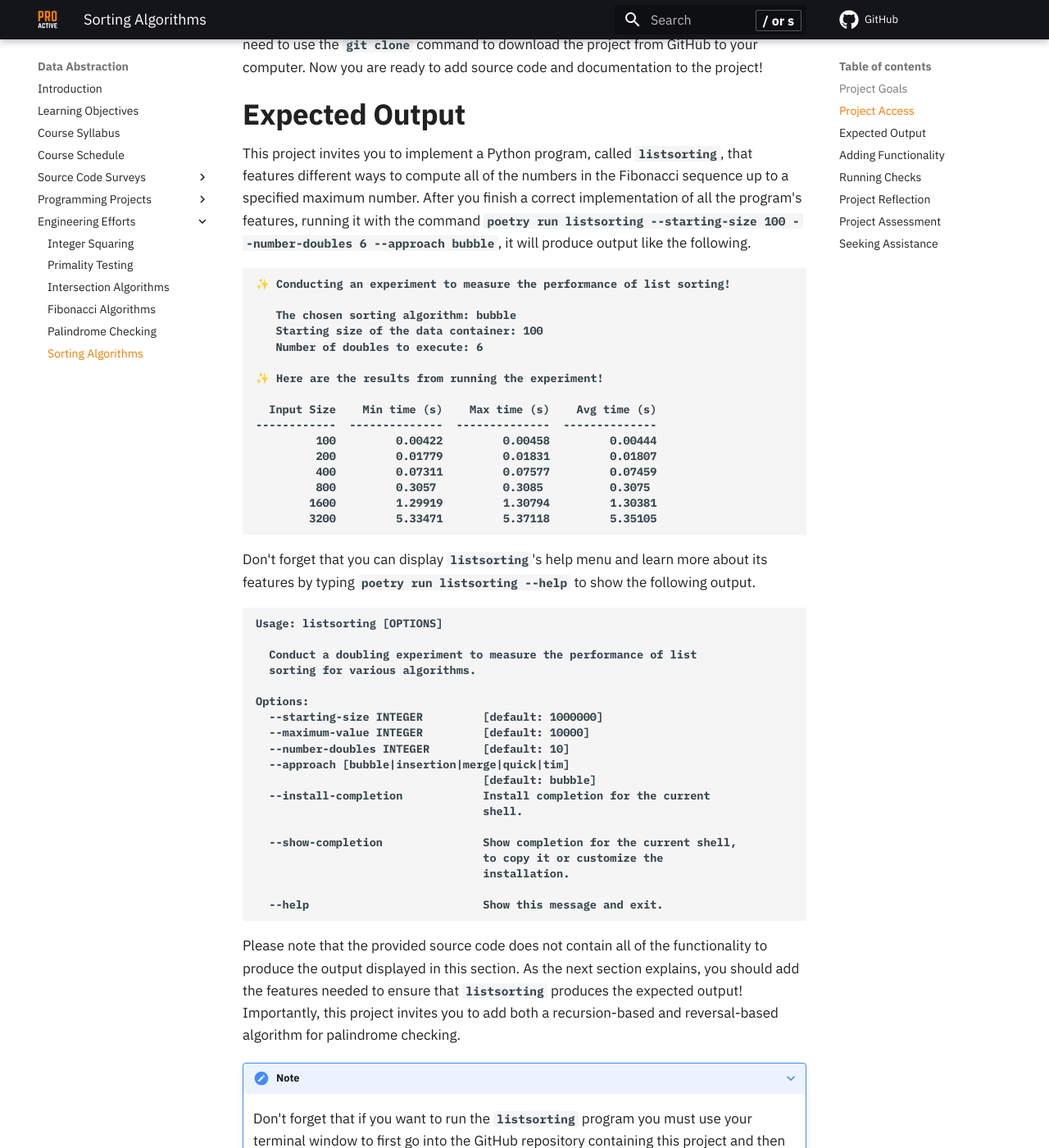
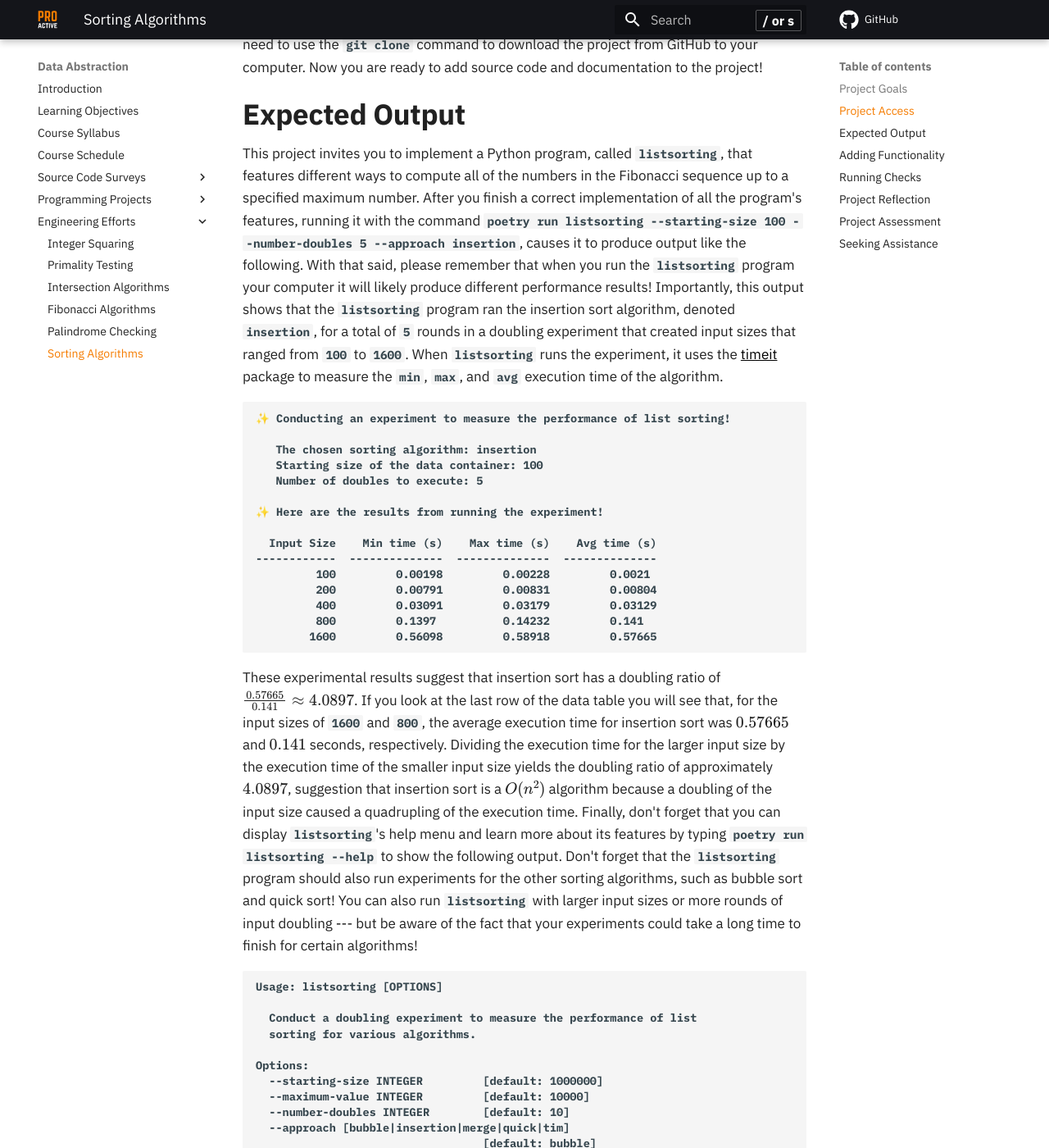
Before and after one commit to ProactiveProgrammers/www.proactiveprogrammers.com, an MkDocs documentation site: the page built from docs/data-abstraction/engineering-efforts/sorting-algorithms.md, in a window 1280 px wide and 1400 px high, scrolled down 834 px. Shown: the whole window at 82% size. Built offline with MkDocs 1.6.1 and Material for MkDocs 9.7.7, drawn with Linux system fonts in a browser that asks for light colours; comment, search, counter and statistics services are not loaded.

Commit message:
feat: Add output description content for the sorting-algorithms project.

````diff
--- a/docs/data-abstraction/engineering-efforts/sorting-algorithms.md
+++ b/docs/data-abstraction/engineering-efforts/sorting-algorithms.md
@@ -40,31 +40,49 @@ This project invites you to implement a Python program, called `listsorting`,
 that features different ways to compute all of the numbers in the Fibonacci
 sequence up to a specified maximum number. After you finish a correct
 implementation of all the program's features, running it with the command
-`poetry run listsorting --starting-size 100 --number-doubles 6 --approach
-bubble`, it will produce output like the following.
+`poetry run listsorting --starting-size 100 --number-doubles 5 --approach
+insertion`, causes it to produce output like the following. With that said,
+please remember that when you run the `listsorting` program your computer it
+will likely produce different performance results! Importantly, this output
+shows that the `listsorting` program ran the insertion sort algorithm, denoted
+`insertion`, for a total of `5` rounds in a doubling experiment that created
+input sizes that ranged from `100` to `1600`. When `listsorting` runs the
+experiment, it uses the [timeit](https://docs.python.org/3/library/timeit.html)
+package to measure the `min`, `max`, and `avg` execution time of the algorithm.
 
 ```
 ✨ Conducting an experiment to measure the performance of list sorting!
 
-   The chosen sorting algorithm: bubble
+   The chosen sorting algorithm: insertion
    Starting size of the data container: 100
-   Number of doubles to execute: 6
+   Number of doubles to execute: 5
 
 ✨ Here are the results from running the experiment!
 
   Input Size    Min time (s)    Max time (s)    Avg time (s)
 ------------  --------------  --------------  --------------
-         100         0.00422         0.00458         0.00444
-         200         0.01779         0.01831         0.01807
-         400         0.07311         0.07577         0.07459
-         800         0.3057          0.3085          0.3075
-        1600         1.29919         1.30794         1.30381
-        3200         5.33471         5.37118         5.35105
+         100         0.00198         0.00228         0.0021
+         200         0.00791         0.00831         0.00804
+         400         0.03091         0.03179         0.03129
+         800         0.1397          0.14232         0.141
+        1600         0.56098         0.58918         0.57665
 ```
 
-Don't forget that you can display `listsorting`'s help menu and learn more
-about its features by typing `poetry run listsorting --help` to show the
-following output.
+These experimental results suggest that insertion sort has a doubling ratio of
+$\frac{0.57665}{0.141} \approx 4.0897$. If you look at the last row of the data
+table you will see that, for the input sizes of `1600` and `800`, the average
+execution time for insertion sort was $0.57665$ and $0.141$ seconds,
+respectively. Dividing the execution time for the larger input size by the
+execution time of the smaller input size yields the doubling ratio of
+approximately $4.0897$, suggestion that insertion sort is a $O(n^2)$ algorithm
+because a doubling of the input size caused a quadrupling of the execution time.
+Finally, don't forget that you can display `listsorting`'s help menu and learn
+more about its features by typing `poetry run listsorting --help` to show the
+following output. Don't forget that the `listsorting` program should also run
+experiments for the other sorting algorithms, such as bubble sort and quick
+sort! You can also run `listsorting` with larger input sizes or more rounds of
+input doubling --- but be aware of the fact that your experiments could take a
+long time to finish for certain algorithms!
 
 ```
 Usage: listsorting [OPTIONS]
````
